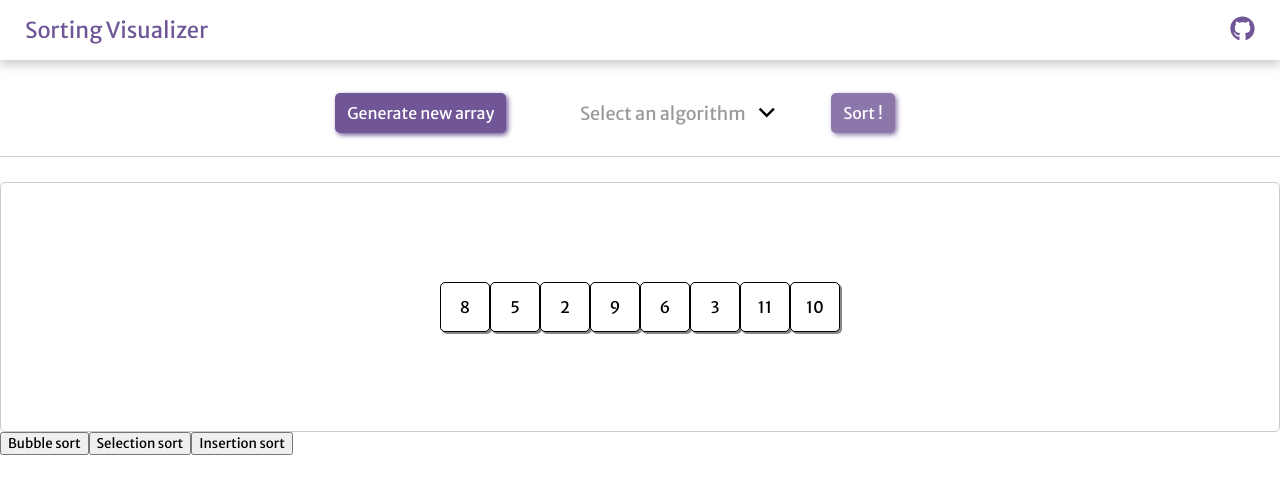
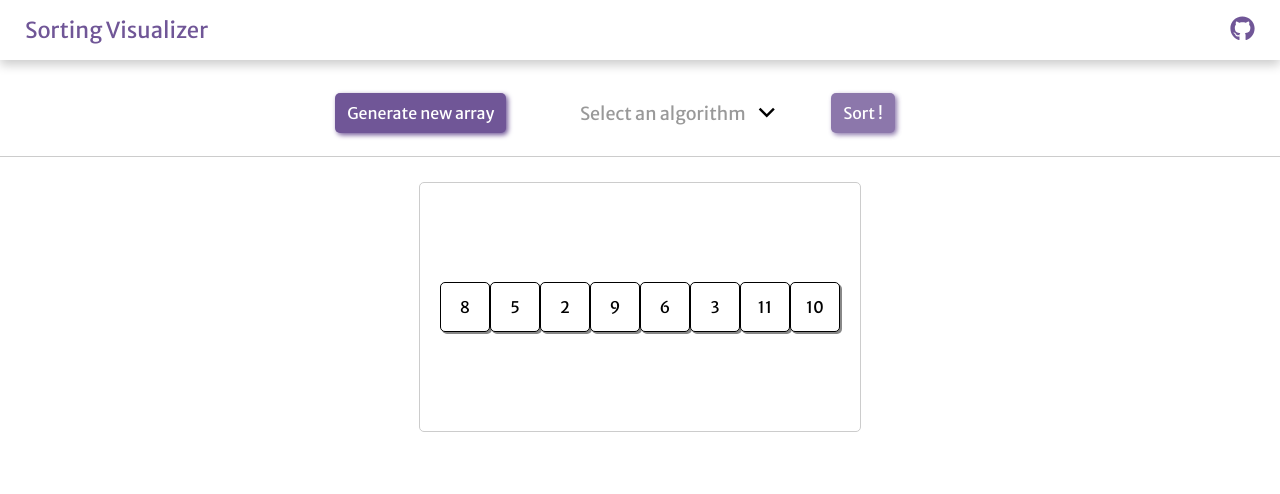
Before and after one commit to yellareddy-m/sorting-visualizer, a React (Create React App) app: page / in a window 1280 px wide. Shown: the top 494 px of the page. Built offline with nearby package versions, Linux system fonts and the light colour scheme.

Commit message:
removed multiple sort functions and added only one reusable sort function

```diff
--- a/src/pages/visualizer/visualizer.jsx
+++ b/src/pages/visualizer/visualizer.jsx
@@ -15,12 +15,11 @@ const delayTime = 800;
 
 const Visualizer = (props) => {
 
-    // const arrayToSort = useRef(defaultSortArray);
     const [arrayToSort, setArrayToSort] = useState(defaultSortArray)
     const [highlightIndices, setHighlightIndices] = useState([-1, -1]);
     const [swapIndices, setSwapIndices] = useState([-1, -1]);
     const sortedIndices = useRef([]);
-    const { selectedAlgo } = useContext(AppContext);
+    const { selectedAlgo, setSortingInProgress } = useContext(AppContext);
 
     const clearHighlightIndices = () => {
         setHighlightIndices([-1, -1]);
@@ -50,58 +49,34 @@ const Visualizer = (props) => {
         sortedIndices.current = [index, ...sortedIndices.current];
     }
 
-    const bubbleSortClickHandler = async () => {
-        const sortFunc = bubbleSort(arrayToSort, highlight, swap, markSorted);
-        let sortingFinished = false;
-        while (!sortingFinished) {
-            let nextValue = null;
-            nextValue = await sortFunc.next();
-            // console.log(nextValue);
-            sortingFinished = nextValue.done;
-        }
-        if (sortingFinished) {
-            setSwapIndices([-1, -1]);
-            setHighlightIndices([-1, -1]);
-        }
+    const getSortFunction = () => {
+        return ({
+            bubbleSort,
+            insertionSort,
+            selectionSort
+        }[selectedAlgo]);
     }
 
-    const selectionSortClickHandler = async () => {
-        const sortFunc = selectionSort(arrayToSort, highlight, swap, markSorted);
+    const sortClickHandler = async () => {
+        const sortFunction = getSortFunction()
+        const sortFunctionObj = sortFunction(arrayToSort, highlight, swap, markSorted);
         let sortingFinished = false;
+        setSortingInProgress(true);
         while (!sortingFinished) {
-            let nextValue = await sortFunc.next();
+            let nextValue = await sortFunctionObj.next();
             sortingFinished = nextValue.done
         }
         if (sortingFinished) {
             setSwapIndices([-1, -1]);
             setHighlightIndices([-1, -1]);
+            setSortingInProgress(false);
         }
-    }
-
-    const insertionSortClickHandler = async () => {
-        const sortFunc = insertionSort(arrayToSort, highlight, swap, markSorted);
-        let sortingFinished = false;
-        while (!sortingFinished) {
-            let nextValue = await sortFunc.next();
-            sortingFinished = nextValue.done
-        }
-        if (sortingFinished) {
-            setSwapIndices([-1, -1]);
-            setHighlightIndices([-1, -1]);
-        }
-    }
-
-    const sortClickHandler = () => {
-        console.log('started sorting');
     }
 
     return (
         <VisualizerContainer>
             <SortControls sortClickHandler={sortClickHandler} />
-            <ArrayContainer delayTime={delayTime} array={arrayToSort} highlightIndices={highlightIndices} swapIndices={swapIndices} sortedIndices={sortedIndices.current}  />
-            <button type="button" onClick={bubbleSortClickHandler}>Bubble sort</button>
-            <button type="button" onClick={selectionSortClickHandler}>Selection sort</button>
-            <button type="button" onClick={insertionSortClickHandler}>Insertion sort</button>
+            <ArrayContainer delayTime={delayTime} array={arrayToSort} highlightIndices={highlightIndices} swapIndices={swapIndices} sortedIndices={sortedIndices.current} />
         </VisualizerContainer>
     )
 }
--- a/src/pages/visualizer/visualizer.styles.jsx
+++ b/src/pages/visualizer/visualizer.styles.jsx
@@ -1,6 +1,10 @@
 import styled from 'styled-components';
+import { flexCenterCenter } from '../../App.styles';
 
 export const VisualizerContainer = styled.div`
     width: 100%;
-    height: 100%
+    height: 100%;
+    ${flexCenterCenter};
+    flex-direction: column;
+    position: relative;
 `;
```
